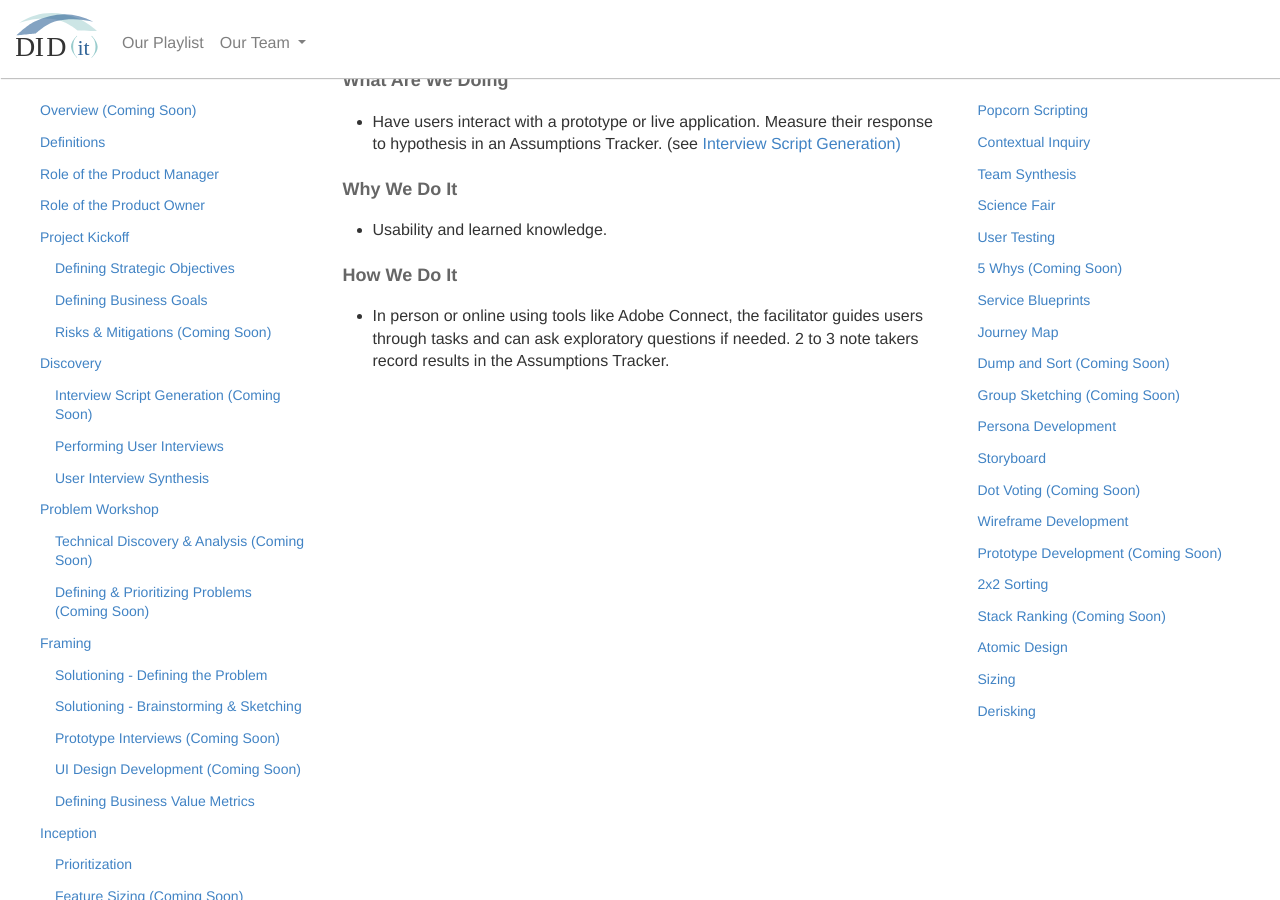
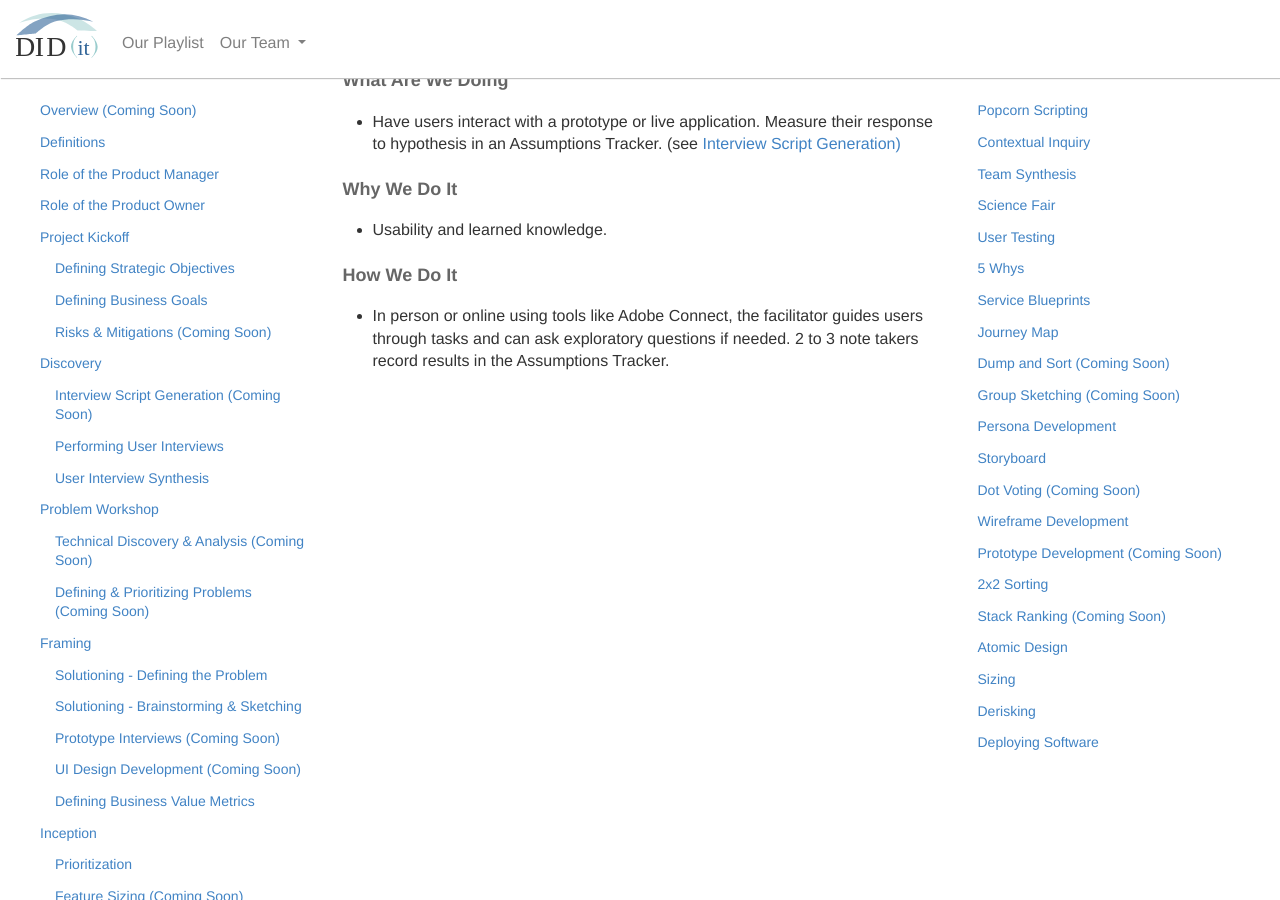
Before and after one commit to KnightPointSystems/kps_playbook, a Jekyll site: the page built from user-testing.md, in a window 1280 px wide and 900 px high, scrolled down 206 px. Built offline with Jekyll 4.4.1, drawn with Linux system fonts in a browser that asks for light colours; nearby versions of some CDN libraries.

Commit message:
Update design-plays.html

```diff
--- a/_includes/design-plays.html
+++ b/_includes/design-plays.html
@@ -6,7 +6,7 @@
      <li><a href="{{ site.baseurl }}/team-synthesis">Team Synthesis</a></li>
      <li><a href="{{ site.baseurl }}/science-fair">Science Fair</a></li>
      <li><a href="{{ site.baseurl }}/user-testing">User Testing</a></li>
-     <li><a href="{{ site.baseurl }}/5-whys">5 Whys (Coming Soon)</a></li>
+     <li><a href="{{ site.baseurl }}/5-whys">5 Whys</a></li>
      <li><a href="{{ site.baseurl }}/service-blueprint">Service Blueprints</a></li>
      <li><a href="{{ site.baseurl }}/journey-map">Journey Map</a></li>
      <li><a href="{{ site.baseurl }}/dump-sort">Dump and Sort (Coming Soon)</a></li>
@@ -21,7 +21,7 @@
      <li><a href="{{ site.baseurl }}/atomic-design">Atomic Design</a></li>
      <li><a href="{{ site.baseurl }}/story-sizing">Sizing</a></li>
      <li><a href="{{ site.baseurl }}/derisking">Derisking</a></li>
-
+     <li><a href="{{ site.baseurl }}/deploying-software">Deploying Software</a></li>
 <!-- Old ones ... verify if needed
      <li><a href="#">Art Gallery</a></li>
      <li><a href="{{ site.baseurl }}/interview-script-generation">Interview Script Generation</a></li>
```
